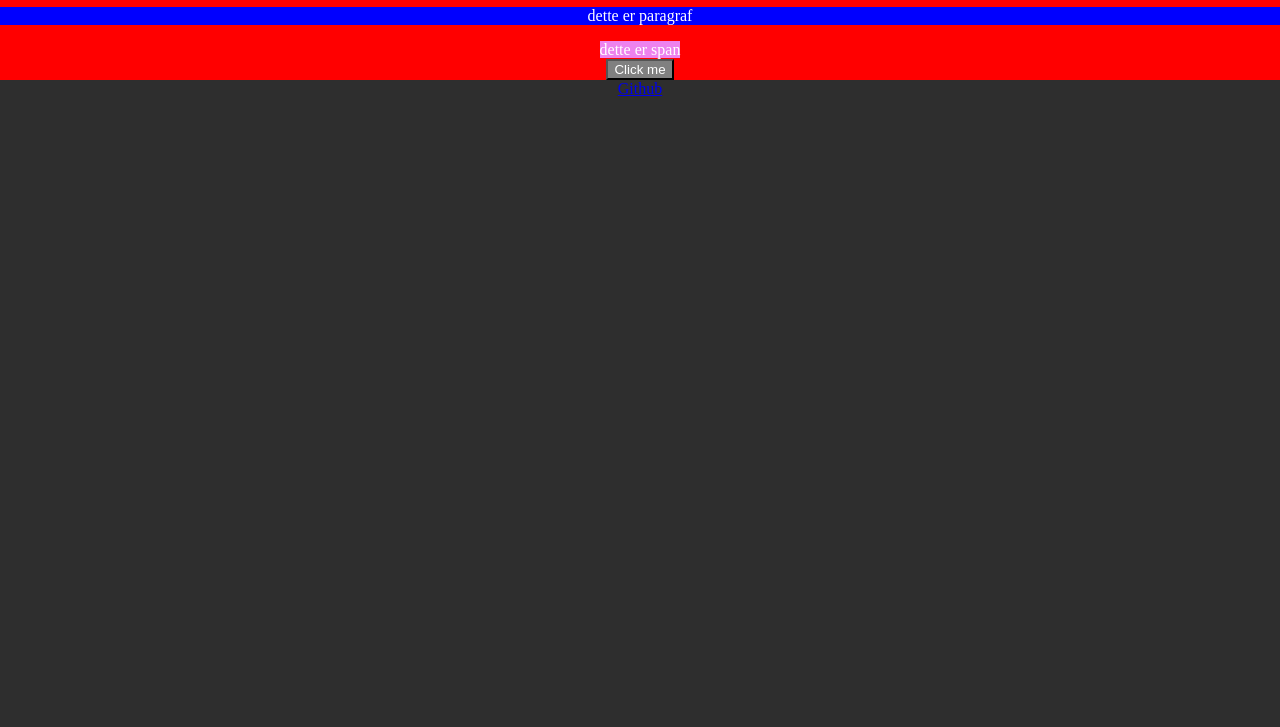
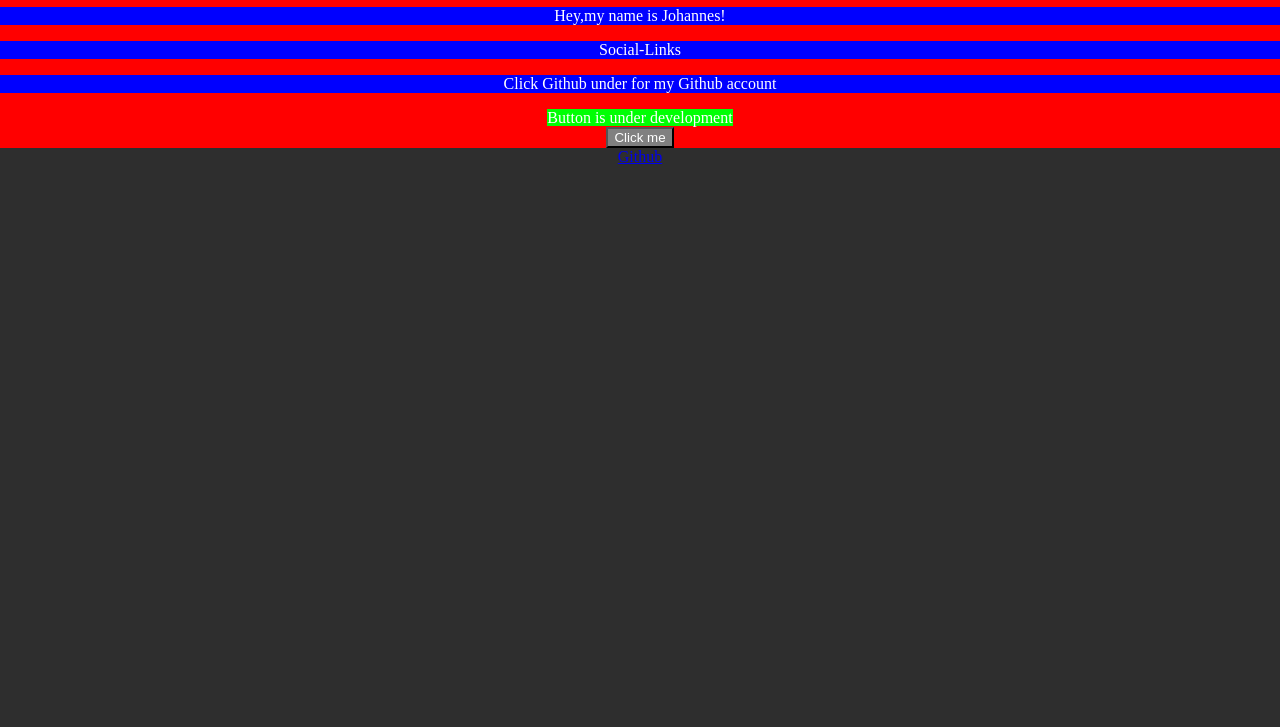
Before and after one commit to Mackenzir/Test1, a plain HTML site: page index.html in a window 1280 px wide. Shown: the part 73-800 px from the top of the page. Drawn offline with Linux system fonts and the light colour scheme.

Commit message:
Updated files

```diff
--- a/index.html
+++ b/index.html
@@ -9,8 +9,10 @@
 <body>
     <div id="container">
         <h1>Hello there</h1>
-        <p class="ParagraphClass">dette er paragraf</p>
-        <span style="background-color: violet;">dette er span</span>
+        <p class="ParagraphClass">Hey,my name is Johannes!</p>
+        <p class="ParagraphClass">Social-Links</p>
+        <p class="ParagraphClass">Click Github under for my Github account</p>
+        <span style="background-color: rgb(0, 255, 4);">Button is under development</span>
         <br>
         <button class="buttons">Click me</button>
     </div>
```
